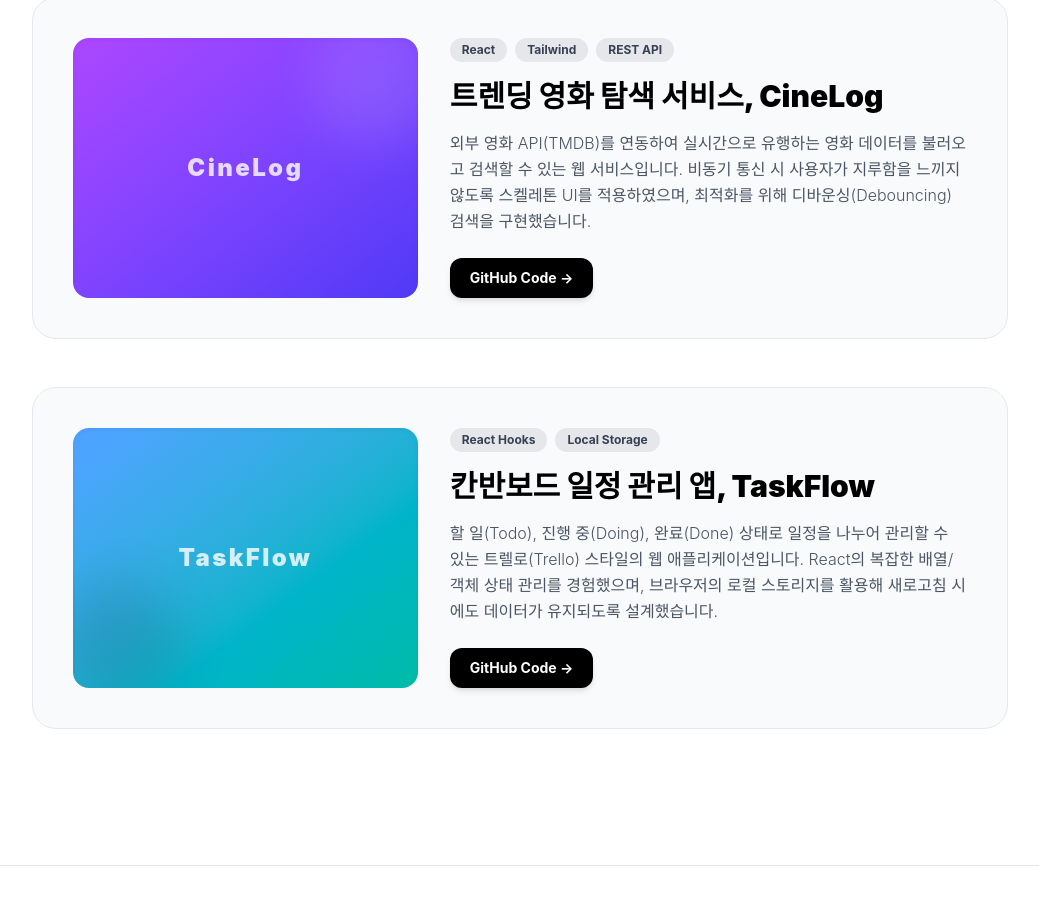
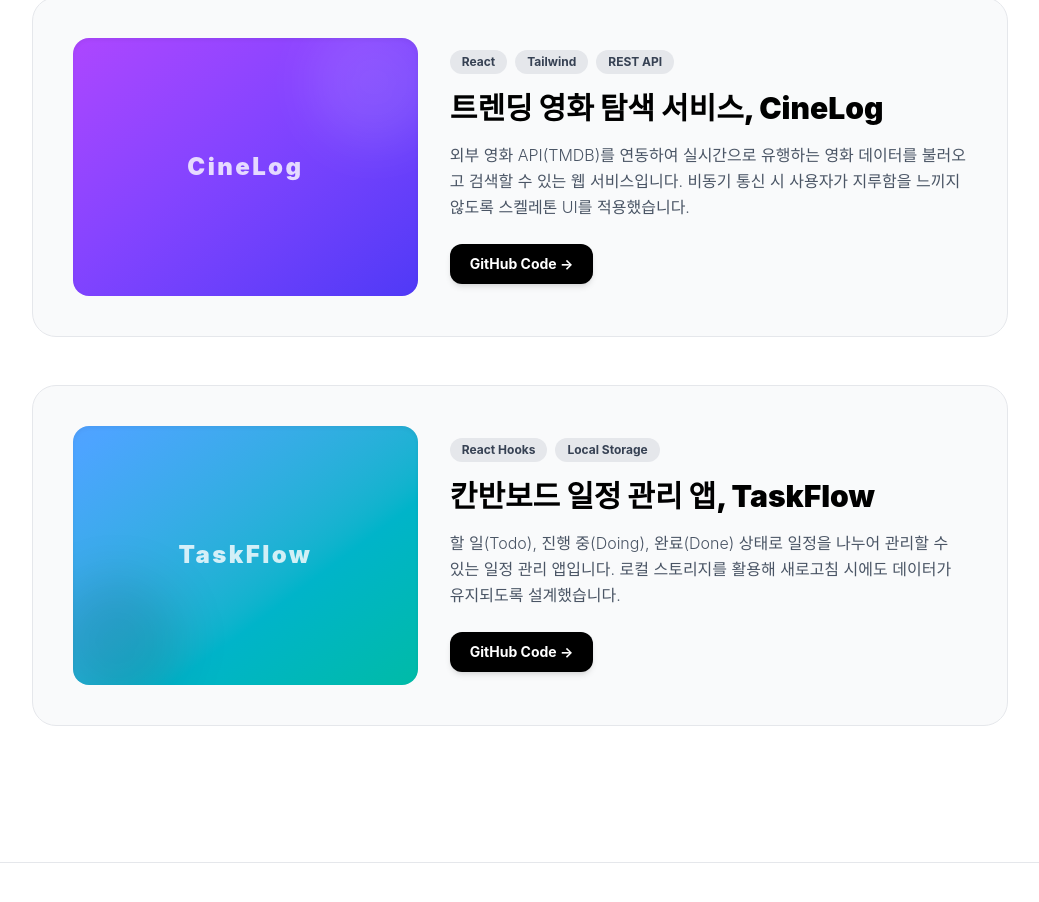
Before and after one commit to kimyvwol-beep/portfolio, a React app: page / in a window 1280 px wide. Shown: the part 2136-3038 px from the top of the page, without its empty margins (120-1159 px from the left). Built offline with nearby package versions, Linux system fonts and the light colour scheme; the HTML template or start-up script is replaced by a standard one.

Commit message:
Update App.jsx

```diff
--- a/src/App.jsx
+++ b/src/App.jsx
@@ -3,7 +3,7 @@ import { useState, useEffect, useRef } from "react";
 export default function App() {
   const [isDarkMode, setIsDarkMode] = useState(true);
 
-  // HTML 태그 다크모드 강제 적용
+  // HTML 태그 다크모드 강제 적용 및 배경색 고정
   useEffect(() => {
     if (isDarkMode) {
       document.documentElement.classList.add('dark');
@@ -14,7 +14,7 @@ export default function App() {
     }
   }, [isDarkMode]);
 
-  // 스크롤 애니메이션 훅
+  // 스크롤 애니메이션 훅 (블러 + 페이드인)
   const useScrollAnimation = () => {
     const elementRef = useRef(null);
     useEffect(() => {
@@ -42,7 +42,6 @@ export default function App() {
   const block3Ref = useScrollAnimation();
   const block4Ref = useScrollAnimation();
 
-  // 프로젝트 섹션용 애니메이션
   const projTitleRef = useScrollAnimation();
   const proj1Ref = useScrollAnimation();
   const proj2Ref = useScrollAnimation();
@@ -175,7 +174,7 @@ export default function App() {
         </div>
       </section>
 
-      {/* 4. 새로 추가된 핵심 프로젝트 섹션! */}
+      {/* 4. 프로젝트 섹션 (진짜 링크 연결 완료!) */}
       <section className="relative z-10 py-24 px-6 max-w-5xl mx-auto border-t border-gray-200/50 dark:border-gray-800/50 mt-12">
         <div ref={projTitleRef} className="mb-16 text-center md:text-left transition-all duration-1000 ease-[cubic-bezier(0.16,1,0.3,1)] opacity-0 translate-y-12 blur-md">
           <h2 className="text-xs font-bold tracking-widest uppercase text-purple-500 dark:text-purple-400 mb-3">Featured Projects</h2>
@@ -184,7 +183,7 @@ export default function App() {
 
         <div className="space-y-12">
 
-          {/* 프로젝트 1: CineLog */}
+          {/* 프로젝트 1: CineLog (링크 연결됨) */}
           <div ref={proj1Ref} className="group relative bg-gray-50 dark:bg-gray-900 border border-gray-200 dark:border-gray-800 rounded-3xl p-6 md:p-10 flex flex-col md:flex-row gap-8 transition-all duration-1000 ease-out opacity-0 translate-y-12 blur-md hover:border-purple-300 dark:hover:border-purple-500/50 hover:shadow-xl">
             <div className="w-full md:w-2/5 aspect-[4/3] rounded-2xl bg-gradient-to-br from-purple-500 to-indigo-600 flex items-center justify-center overflow-hidden shadow-inner relative">
               <span className="text-white/80 font-black text-2xl tracking-widest z-10">CineLog</span>
@@ -200,17 +199,23 @@ export default function App() {
               <h3 className="text-2xl md:text-3xl font-black mb-4">트렌딩 영화 탐색 서비스, CineLog</h3>
               <p className="text-gray-600 dark:text-gray-300 font-light leading-relaxed mb-6">
                 외부 영화 API(TMDB)를 연동하여 실시간으로 유행하는 영화 데이터를 불러오고 검색할 수 있는 웹 서비스입니다.
-                비동기 통신 시 사용자가 지루함을 느끼지 않도록 스켈레톤 UI를 적용하였으며, 최적화를 위해 디바운싱(Debouncing) 검색을 구현했습니다.
+                비동기 통신 시 사용자가 지루함을 느끼지 않도록 스켈레톤 UI를 적용했습니다.
               </p>
               <div className="flex gap-4">
-                <a href="#" className="px-5 py-2.5 bg-black dark:bg-white text-white dark:text-black text-sm font-bold rounded-xl hover:scale-105 transition-transform shadow-md">
+                {/* 🚨 CineLog 진짜 링크 적용! */}
+                <a
+                  href="https://github.com/kimyvwol-beep/cinelog"
+                  target="_blank"
+                  rel="noreferrer"
+                  className="px-5 py-2.5 bg-black dark:bg-white text-white dark:text-black text-sm font-bold rounded-xl hover:scale-105 transition-transform shadow-md"
+                >
                   GitHub Code &rarr;
                 </a>
               </div>
             </div>
           </div>
 
-          {/* 프로젝트 2: TaskFlow */}
+          {/* 프로젝트 2: TaskFlow (링크 연결됨) */}
           <div ref={proj2Ref} className="group relative bg-gray-50 dark:bg-gray-900 border border-gray-200 dark:border-gray-800 rounded-3xl p-6 md:p-10 flex flex-col md:flex-row gap-8 transition-all duration-1000 ease-out opacity-0 translate-y-12 blur-md hover:border-blue-300 dark:hover:border-blue-500/50 hover:shadow-xl">
             <div className="w-full md:w-2/5 aspect-[4/3] rounded-2xl bg-gradient-to-br from-blue-400 to-teal-500 flex items-center justify-center overflow-hidden shadow-inner relative">
               <span className="text-white/80 font-black text-2xl tracking-widest z-10">TaskFlow</span>
@@ -224,11 +229,17 @@ export default function App() {
               </div>
               <h3 className="text-2xl md:text-3xl font-black mb-4">칸반보드 일정 관리 앱, TaskFlow</h3>
               <p className="text-gray-600 dark:text-gray-300 font-light leading-relaxed mb-6">
-                할 일(Todo), 진행 중(Doing), 완료(Done) 상태로 일정을 나누어 관리할 수 있는 트렐로(Trello) 스타일의 웹 애플리케이션입니다.
-                React의 복잡한 배열/객체 상태 관리를 경험했으며, 브라우저의 로컬 스토리지를 활용해 새로고침 시에도 데이터가 유지되도록 설계했습니다.
+                할 일(Todo), 진행 중(Doing), 완료(Done) 상태로 일정을 나누어 관리할 수 있는 일정 관리 앱입니다.
+                로컬 스토리지를 활용해 새로고침 시에도 데이터가 유지되도록 설계했습니다.
               </p>
               <div className="flex gap-4">
-                <a href="#" className="px-5 py-2.5 bg-black dark:bg-white text-white dark:text-black text-sm font-bold rounded-xl hover:scale-105 transition-transform shadow-md">
+                {/* 🚨 TaskFlow 진짜 링크 적용! */}
+                <a
+                  href="https://github.com/kimyvwol-beep/taskflow"
+                  target="_blank"
+                  rel="noreferrer"
+                  className="px-5 py-2.5 bg-black dark:bg-white text-white dark:text-black text-sm font-bold rounded-xl hover:scale-105 transition-transform shadow-md"
+                >
                   GitHub Code &rarr;
                 </a>
               </div>
```
